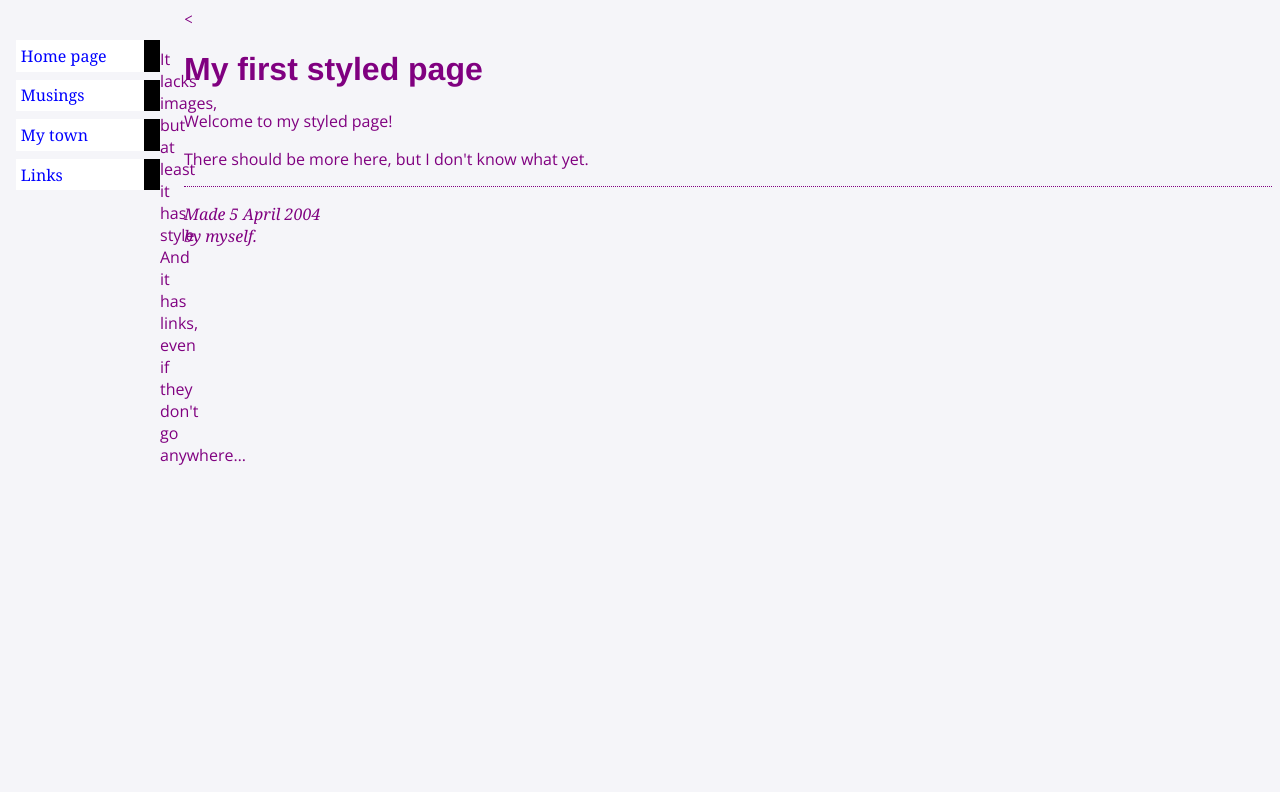
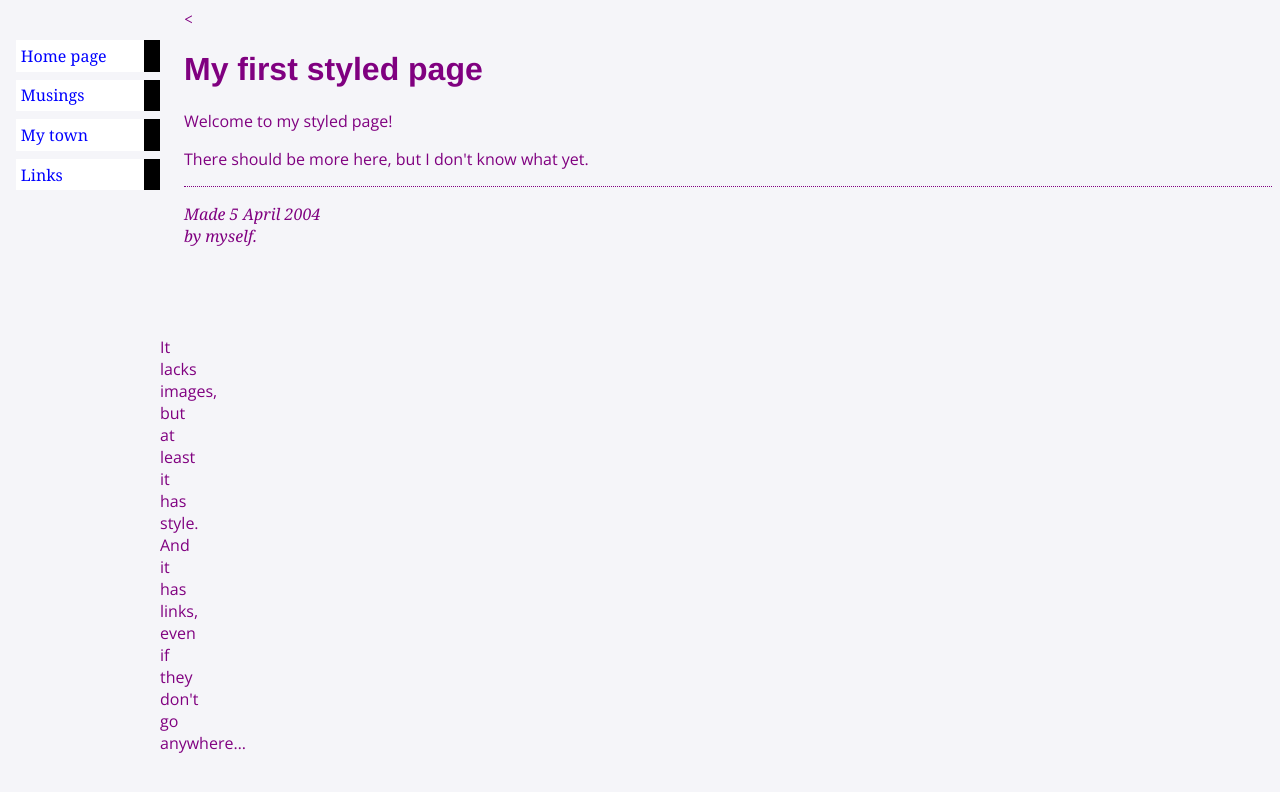
Before and after one commit to TheTriangleTrippa/Portfolio, a Jekyll site: the page built from index.html, in a window 1280 px wide. Shown: the top 792 px of the page. Built offline with Jekyll 4.4.1, drawn with Linux system fonts in a browser that asks for light colours; nearby versions of some CDN libraries.

Commit message:
Update stylesheet.css

```diff
--- a/assets/css/stylesheet.css
+++ b/assets/css/stylesheet.css
@@ -15,7 +15,7 @@ body {
     width: 9em }
        p.bar {
     position: absolute;
-    top: 2em;
+    top: 20em;
     left: 10em;
     width: 1em }
         h1 {
```
